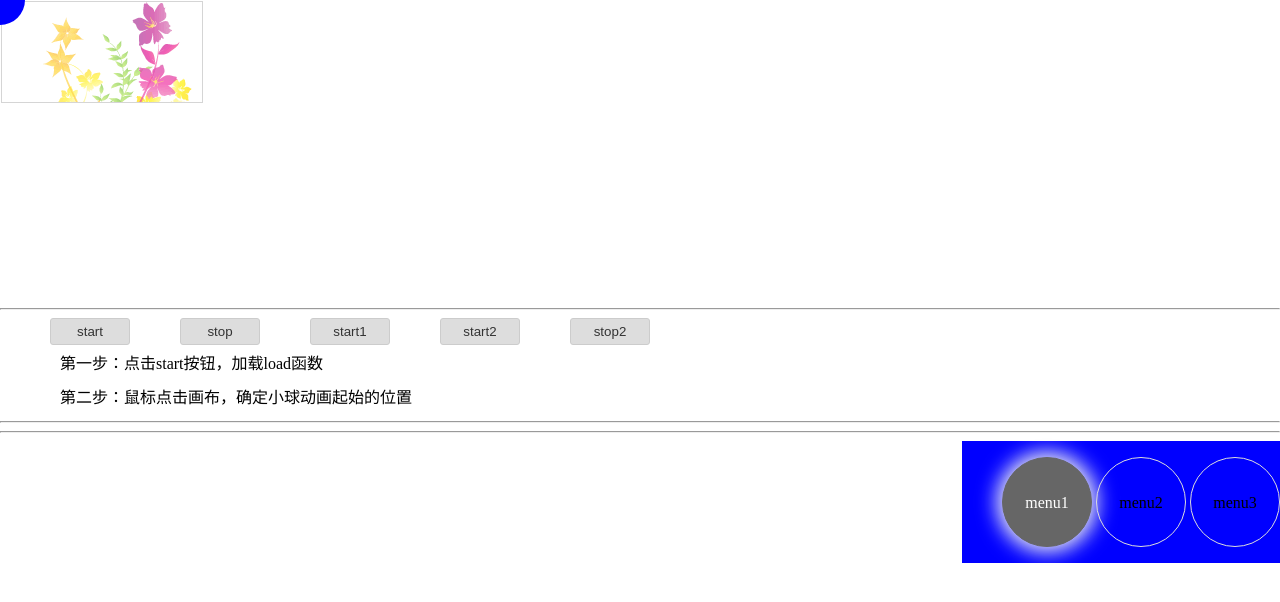
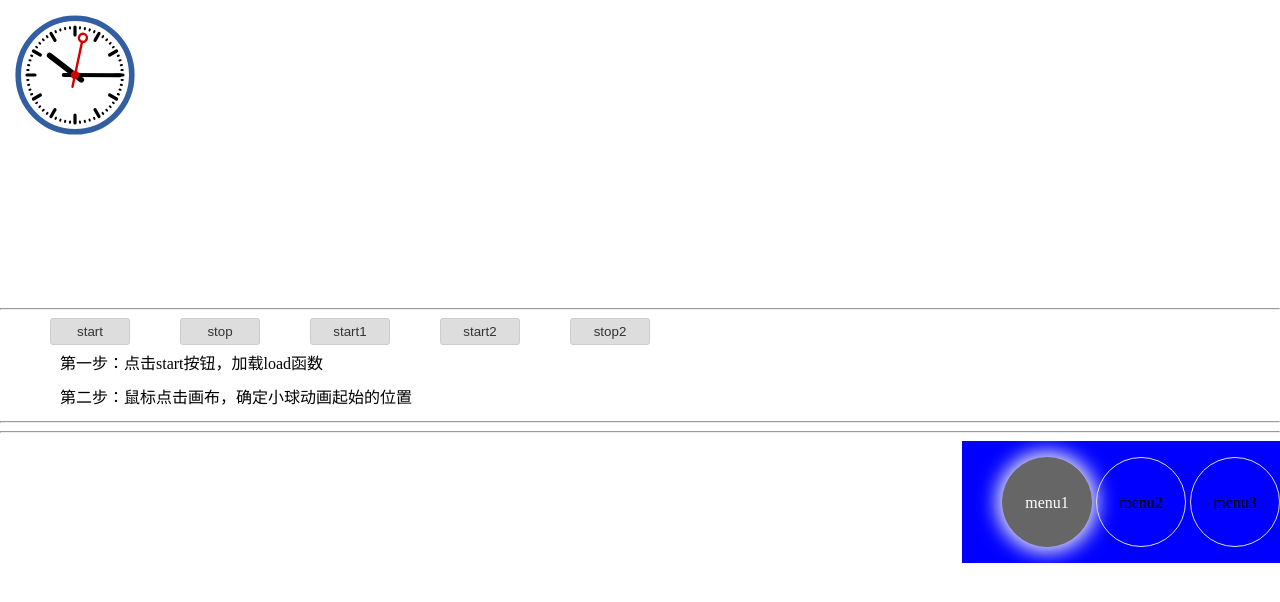
Before and after one commit to Cole-yu/Works, a plain HTML site: page Canvas-xiaoqiu/index.html in a window 1280 px wide. Both pictures are taken after a click on the button "start". Drawn offline with Linux system fonts and the light colour scheme.

Commit message:
clock动画代码注解

```diff
--- a/Canvas-xiaoqiu/index.css
+++ b/Canvas-xiaoqiu/index.css
@@ -12,7 +12,7 @@ body,p,h1,div,span,button,canvas{
 	cursor: pointer;
 }
 #canvas-bg{
-	background: url(./images/flowers.png) no-repeat;
+	/*background: url(./images/flowers.png) no-repeat;*/
 	position: relative;
 	z-index: 1;
 	height: 300px;
--- a/Canvas-xiaoqiu/index.js
+++ b/Canvas-xiaoqiu/index.js
@@ -16,109 +16,120 @@
 // // start.addEventListener("click",draw,true);
 
 
-// -------------------------------------------------------------------------------
+//--------------时钟动画---------------------------------------------------------
+var start=document.getElementById("start");
+start.addEventListener("click",clock,true);
+function clock(){
+  var now = new Date();
+  var ctx = document.getElementById('canvas').getContext('2d');
+  ctx.save();
+  ctx.clearRect(0,0,150,150);       //清除原有的时针、分针、秒针
+  ctx.translate(75,75);
+  ctx.scale(0.4,0.4);               //缩放画布，则动画也会整体变小
+  ctx.rotate(-Math.PI/2);
+  ctx.strokeStyle = "black";
+  ctx.fillStyle = "white";
+  ctx.lineWidth = 8;
+  ctx.lineCap = "round";
 
+  // 画每小时刻度
+  ctx.save();
+  for (var i=0;i<12;i++){
+    ctx.beginPath();
+    ctx.rotate(Math.PI/6);
+    ctx.moveTo(100,0);
+    ctx.lineTo(120,0);
+    ctx.stroke();
+  }
+  ctx.restore();
 
-//var start=document.getElementById("start");
-// start.addEventListener("click",clock,true);
-// function clock(){
-//   var now = new Date();
-//   var ctx = document.getElementById('canvas').getContext('2d');
-//   ctx.save();
-//   ctx.clearRect(0,0,150,150);
-//   ctx.translate(75,75);
-//   ctx.scale(0.4,0.4);
-//   ctx.rotate(-Math.PI/2);
-//   ctx.strokeStyle = "black";
-//   ctx.fillStyle = "white";
-//   ctx.lineWidth = 8;
-//   ctx.lineCap = "round";
+  // 画分，秒刻度
+  ctx.save();
+  ctx.lineWidth = 5;
+  for (i=0;i<60;i++){
+    if (i%5!=0) {
+      ctx.beginPath();
+      ctx.moveTo(117,0);
+      ctx.lineTo(120,0);
+      ctx.stroke();
+    }
+    ctx.rotate(Math.PI/30);
+  }
+  ctx.restore();
 
-//   // Hour marks
-//   ctx.save();
-//   for (var i=0;i<12;i++){
-//     ctx.beginPath();
-//     ctx.rotate(Math.PI/6);
-//     ctx.moveTo(100,0);
-//     ctx.lineTo(120,0);
-//     ctx.stroke();
-//   }
-//   ctx.restore();
+  var sec = now.getSeconds();
+  var min = now.getMinutes();
+  var hr  = now.getHours();
 
-//   // Minute marks
-//   ctx.save();
-//   ctx.lineWidth = 5;
-//   for (i=0;i<60;i++){
-//     if (i%5!=0) {
-//       ctx.beginPath();
-//       ctx.moveTo(117,0);
-//       ctx.lineTo(120,0);
-//       ctx.stroke();
-//     }
-//     ctx.rotate(Math.PI/30);
-//   }
-//   ctx.restore();
+  hr = hr>=12 ? hr-12 : hr; //24小时制，超过12小时，则减去12
 
-//   var sec = now.getSeconds();
-//   var min = now.getMinutes();
-//   var hr  = now.getHours();
-//   hr = hr>=12 ? hr-12 : hr;
+  ctx.fillStyle = "black";
 
-//   ctx.fillStyle = "black";
+  // 绘制时针
+  ctx.save();
 
-//   // write Hours
-//   ctx.save();
-//   ctx.rotate( hr*(Math.PI/6) + (Math.PI/360)*min + (Math.PI/21600)*sec )
-//   ctx.lineWidth = 14;
-//   ctx.beginPath();
-//   ctx.moveTo(-20,0);
-//   ctx.lineTo(80,0);
-//   ctx.stroke();
-//   ctx.restore();
+  //每小时转30度，每60分钟转30度，每3600转30度，时针旋转角度=（30*hr)+（min/2）+(sec/120)
+  ctx.rotate( hr*(Math.PI/6) + (Math.PI/360)*min + (Math.PI/21600)*sec )
+  ctx.lineWidth = 14;
+  ctx.beginPath();
+  ctx.moveTo(-20,0);    //时针尾巴有20px的突出区域
+  ctx.lineTo(80,0);
+  ctx.stroke();
+  ctx.restore();
 
-//   // write Minutes
-//   ctx.save();
-//   ctx.rotate( (Math.PI/30)*min + (Math.PI/1800)*sec )
-//   ctx.lineWidth = 10;
-//   ctx.beginPath();
-//   ctx.moveTo(-28,0);
-//   ctx.lineTo(112,0);
-//   ctx.stroke();
-//   ctx.restore();
+  // 绘制分针
+  ctx.save();
+  //每分钟旋转6度，每60秒旋转6度，分针选择角度=6*min+(sec/10)
+  ctx.rotate( (Math.PI/30)*min + (Math.PI/1800)*sec )
+  ctx.lineWidth = 10;
+  ctx.beginPath();
+  ctx.moveTo(-28,0);
+  ctx.lineTo(112,0);
+  ctx.stroke();
+  ctx.restore();
 
-//   // Write seconds
-//   ctx.save();
-//   ctx.rotate(sec * Math.PI/30);
-//   ctx.strokeStyle = "#D40000";
-//   ctx.fillStyle = "#D40000";
-//   ctx.lineWidth = 6;
-//   ctx.beginPath();
-//   ctx.moveTo(-30,0);
-//   ctx.lineTo(83,0);
-//   ctx.stroke();
-//   ctx.beginPath();
-//   ctx.arc(0,0,10,0,Math.PI*2,true);
-//   ctx.fill();
-//   ctx.beginPath();
-//   ctx.arc(95,0,10,0,Math.PI*2,true);
-//   ctx.stroke();
-//   ctx.fillStyle = "rgba(0,0,0,0)";
-//   ctx.arc(0,0,3,0,Math.PI*2,true);
-//   ctx.fill();
-//   ctx.restore();
+  // 绘制秒针
+  ctx.save();
+  //每秒钟旋转6度
+  ctx.rotate(sec * Math.PI/30);
 
-//   ctx.beginPath();
-//   ctx.lineWidth = 14;
-//   ctx.strokeStyle = '#325FA2';
-//   ctx.arc(0,0,142,0,Math.PI*2,true);
-//   ctx.stroke();
+  ctx.strokeStyle = "#D40000";
+  ctx.fillStyle = "#D40000";
+  ctx.lineWidth = 6;
+  ctx.beginPath();
+  ctx.moveTo(-30,0);
+  ctx.lineTo(83,0);
+  ctx.stroke();
 
-//   ctx.restore();
+  //绘制中心原点的实心圆
+  ctx.beginPath();
+  ctx.arc(0,0,10,0,Math.PI*2,true);
+  ctx.fill();
 
-//   window.requestAnimationFrame(clock);
-// }
+  //绘制秒针末端的空心圆
+  ctx.beginPath();
+  ctx.arc(95,0,10,0,Math.PI*2,true);
+  ctx.stroke();
 
-// //window.requestAnimationFrame(clock);
+  //影响秒针末端远的颜色及中心原点,未搞清楚状况
+  // ctx.fillStyle = "rgba(0,0,0,0)";
+  // ctx.arc(0,0,3,0,Math.PI*2,true);       //(0,0)处绘制一个透明的圆
+  // ctx.fill();
+
+  ctx.restore();
+
+  //绘制最外圈蓝色的圆环
+  ctx.beginPath();
+  ctx.lineWidth = 14;
+  ctx.strokeStyle = '#325FA2';
+  ctx.arc(0,0,142,0,Math.PI*2,true);
+  ctx.stroke();
+
+  //恢复未移动画布原点时的初始状态，为下次移动做准备
+  ctx.restore();
+
+  window.requestAnimationFrame(clock);
+}
 
 
 // ------------------------------------------------------------------------------
@@ -158,6 +169,10 @@
 //   }
 // }
 
+//小球运动动画-----------------------------------------
+
+// var start=document.getElementById("start");
+// start.addEventListener("click",load,true);
 
 var canvas=document.getElementById("canvas");
 var ctx=canvas.getContext("2d");
@@ -214,9 +229,6 @@ function draw() {
   //将告知浏览器你马上要开始动画效果了，后者需要在下次动画前调用相应方法来更新画面
   raf = window.requestAnimationFrame(draw);
 }
-
-var start=document.getElementById("start");
-start.addEventListener("click",load,true);
 
 //start点击后的加载操作
 function load() {
```
